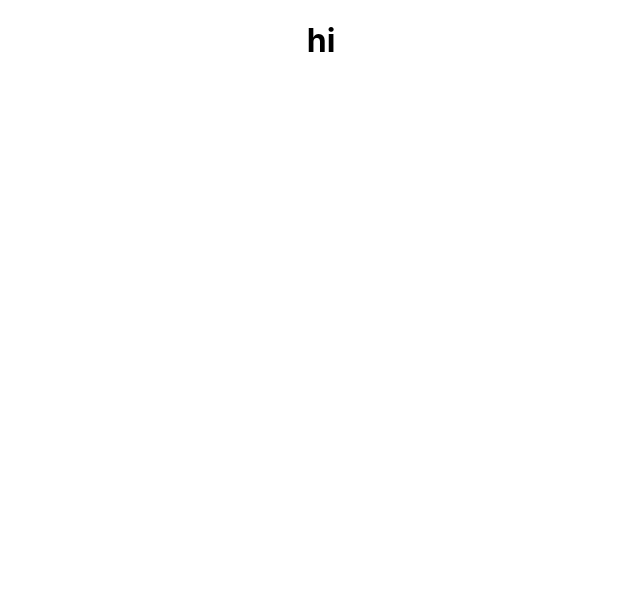
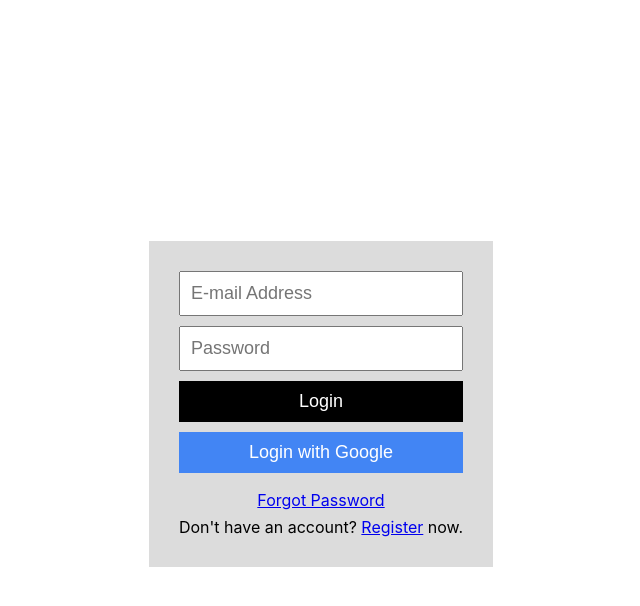
Before and after one commit to WhaleAnchor/MailBud, a React (Create React App) app: page / in a window 1280 px wide. Shown: the top 606 px of the page, without its empty margins (319-959 px from the left). Built offline with nearby package versions, Linux system fonts and the light colour scheme; no server answers.

Commit message:
updated routes

```diff
--- a/src/App.js
+++ b/src/App.js
@@ -7,9 +7,15 @@ import Reset from './components/Reset';
 
 function App() {
   return (
-    <div className="App">
-      <h1>hi</h1>
-    </div>
+    <Router>
+      <Routes>
+        <>
+          <Route exact path="/" element={<Login />} />
+          <Route exact path="/register" element={<Register />} />
+          <Route exact path="/reset" element={<Reset />} />
+        </>
+        </Routes>
+    </Router>
   );
 }
 
```
